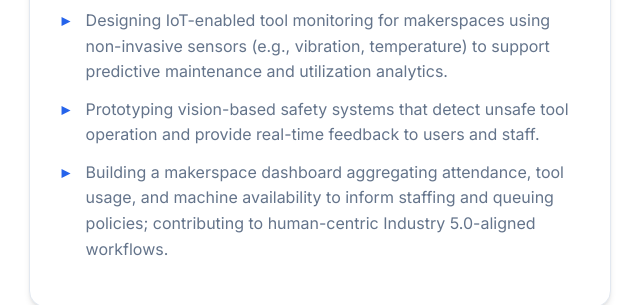
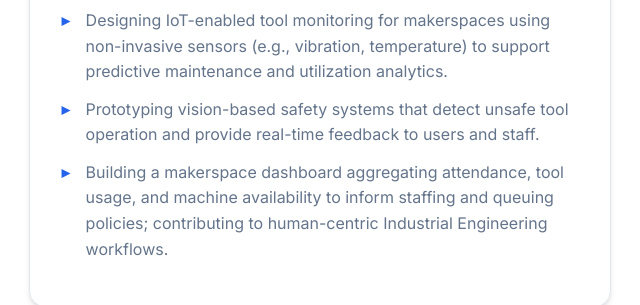
Before and after one commit to rishinaren/portfolio, a plain HTML site: page index.html in a window 1280 px wide. Shown: the part 2077-2382 px from the top of the page, 429-1069 px from the left. Drawn offline with Linux system fonts and the light colour scheme.

Commit message:
Fix MATRIX Lab description to match resume exactly - change Industry 5.0 to Industrial Engineering

```diff
--- a/index.html
+++ b/index.html
@@ -168,7 +168,7 @@
                         <ul>
                             <li>Designing IoT-enabled tool monitoring for makerspaces using non-invasive sensors (e.g., vibration, temperature) to support predictive maintenance and utilization analytics.</li>
                             <li>Prototyping vision-based safety systems that detect unsafe tool operation and provide real-time feedback to users and staff.</li>
-                            <li>Building a makerspace dashboard aggregating attendance, tool usage, and machine availability to inform staffing and queuing policies; contributing to human-centric Industry 5.0-aligned workflows.</li>
+                            <li>Building a makerspace dashboard aggregating attendance, tool usage, and machine availability to inform staffing and queuing policies; contributing to human-centric Industrial Engineering workflows.</li>
                         </ul>
                     </div>
                 </div>
```
